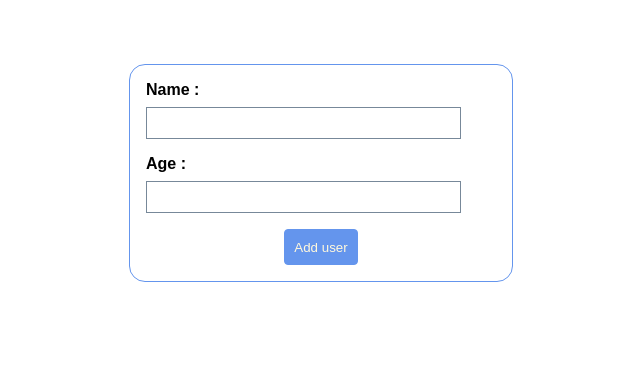
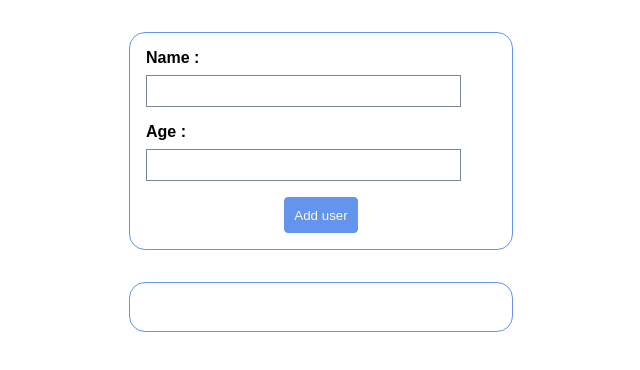
Before and after one commit to Laeti-dev/react_usersList, a React (Create React App) app: page / in a window 1280 px wide. Shown: the top 370 px of the page, without its empty margins (319-959 px from the left). Built offline with nearby package versions, Linux system fonts and the light colour scheme.

Commit message:
UsersList component and css

```diff
--- a/src/App.js
+++ b/src/App.js
@@ -1,11 +1,14 @@
 import React from 'react';
 
 import AddUser from './components/Users/AddUser';
+import UsersList from './components/Users/UsersList';
 
 function App() {
+  let users = []
   return (
     <div>
       <AddUser />
+      <UsersList />
     </div>
   );
 }
--- a/src/components/Users/AddUser.js
+++ b/src/components/Users/AddUser.js
@@ -33,8 +33,12 @@ const AddUser = () => {
         message: "you must been over 16 to register"
       });
     }else {
+      // send data to object in App
       users.push({"userName": userName, "userAge": userAge});
       console.log(users)
+      // reset form
+      setUserName("");
+      setUserAge("");
     };
   };
 
--- a/src/components/Users/AddUser.module.css
+++ b/src/components/Users/AddUser.module.css
@@ -1,5 +1,5 @@
 .input {
-  margin: 4rem auto;
+  margin: 2rem auto;
   width: 70%;
   max-width: 24rem;
 }
--- a/src/components/Users/UsersList.js
+++ b/src/components/Users/UsersList.js
@@ -0,0 +1,18 @@
+import React from "react";
+import Card from "../UI/Card";
+
+import style from "./UsersList.module.css";
+
+const UsersList = (props) => {
+  return(
+    <Card className={style.users}>
+      <ul>
+        {/* {props.users.map((user) => {
+          <li key={user.id}>{user.name}, {user.age}</li>
+        })}; */}
+      </ul>
+    </Card>
+  )
+};
+
+export default UsersList
--- /dev/null
+++ b/src/components/Users/UsersList.module.css
@@ -0,0 +1,5 @@
+.users {
+  margin: 1rem auto;
+  width: 70%;
+  max-width: 24rem;
+}
```
